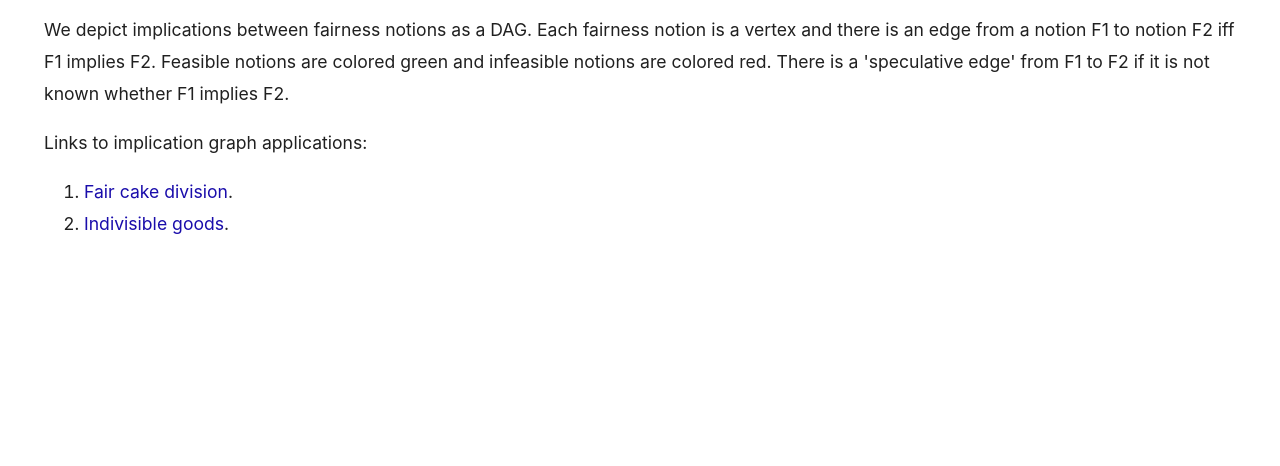
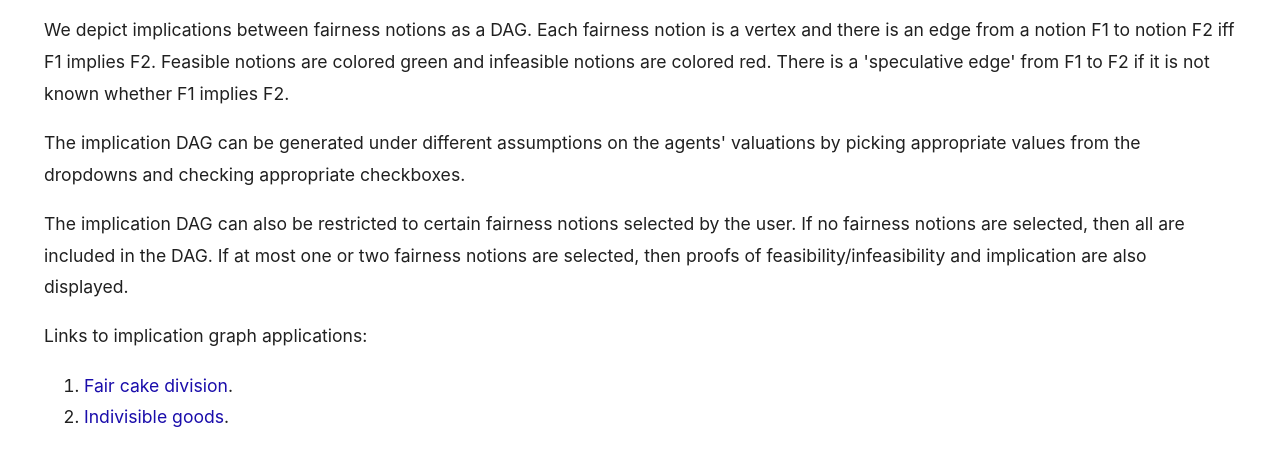
Before and after one commit to sharmaeklavya2/cpigjs, a website: page fairDiv/index.html in a window 1280 px wide. Shown: the part 124-590 px from the top of the page. Drawn offline with Linux system fonts and the light colour scheme.

Commit message:
fairDiv: improve info

```diff
--- a/fairDiv/index.html
+++ b/fairDiv/index.html
@@ -48,6 +48,16 @@ Each fairness notion is a vertex and there is an edge from a notion F1 to notion
 Feasible notions are colored green and infeasible notions are colored red.
 There is a 'speculative edge' from F1 to F2 if it is not known whether F1 implies F2.
 </p>
+<p>
+The implication DAG can be generated under different assumptions on the agents' valuations
+by picking appropriate values from the dropdowns and checking appropriate checkboxes.
+</p>
+<p>
+The implication DAG can also be restricted to certain fairness notions selected by the user.
+If no fairness notions are selected, then all are included in the DAG.
+If at most one or two fairness notions are selected,
+then proofs of feasibility/infeasibility and implication are also displayed.
+</p>
 <p>Links to implication graph applications:</p>
 <ol>
 <li><a href="div-goods.html">Fair cake division</a>.</li>
```
Also changed, not shown: fairDiv/indiv-goods.html (+2 -2 lines).
